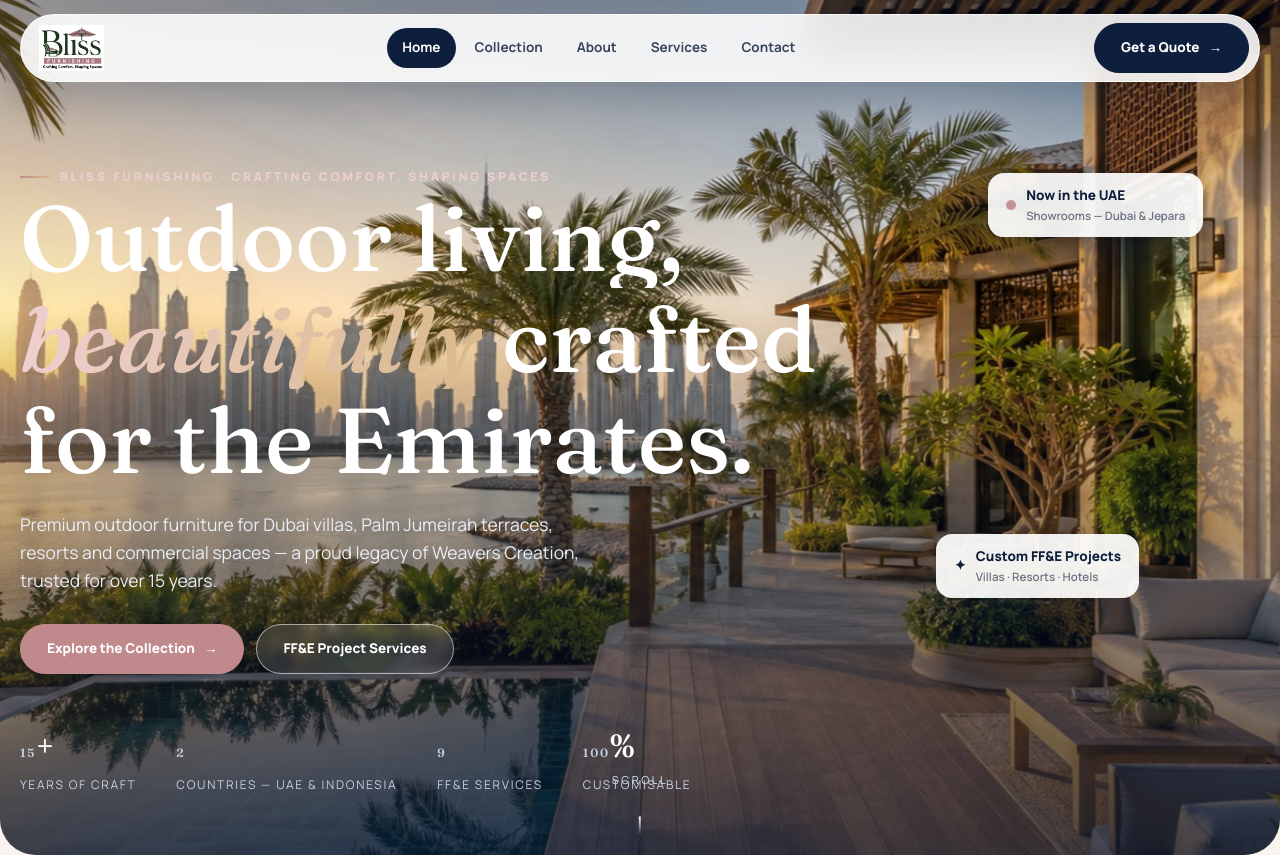
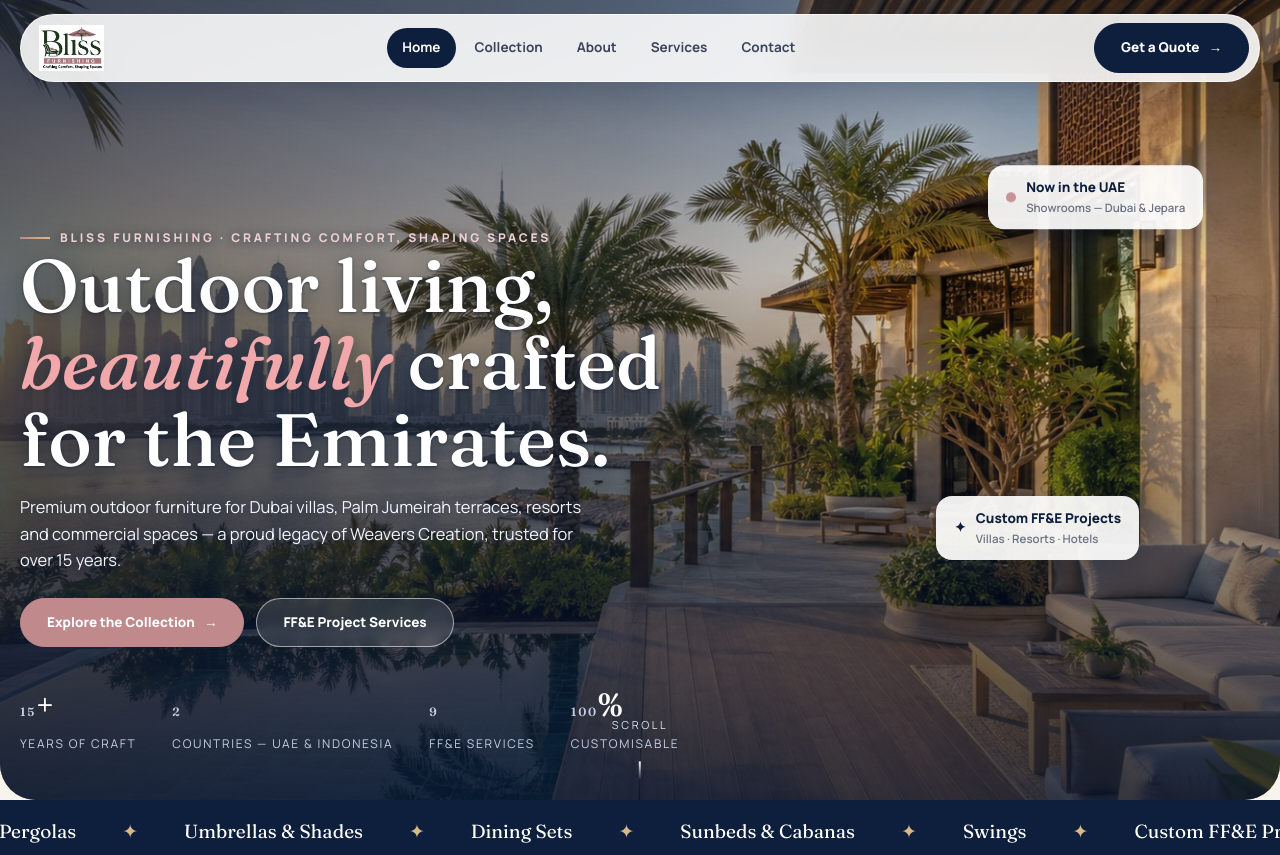
Before and after one commit to weavers2025ai-glitch/bliss-furnishing, a plain HTML site: page animated/index.html in a window 1280 px wide. Shown: the top 855 px of the page. Drawn offline with Linux system fonts and the light colour scheme.

Commit message:
Option C hero: fit to screen, readable headline, calmer animations

```diff
--- a/animated/style.css
+++ b/animated/style.css
@@ -33,39 +33,38 @@ nav.main a.active{background:var(--navy);color:#fff}
 .btn.ghost:hover{background:#fff;color:var(--navy)}
 .burger{display:none;background:var(--navy);color:#fff;border:none;border-radius:999px;width:42px;height:42px;font-size:18px;cursor:pointer}
 /* ---------- hero ---------- */
-.hero{position:relative;min-height:100vh;display:flex;align-items:flex-end;color:#fff;overflow:hidden;border-radius:0 0 36px 36px}
+.hero{position:relative;height:100vh;height:100svh;min-height:620px;max-height:940px;display:flex;align-items:flex-end;color:#fff;overflow:hidden;border-radius:0 0 36px 36px}
 .hero .bg{position:absolute;inset:-6% 0}
-.hero .bg img{width:100%;height:100%;object-fit:cover;animation:kenburns 16s ease-in-out infinite alternate}
-@keyframes kenburns{from{transform:scale(1) translateY(0)}to{transform:scale(1.14) translateY(-2.5%)}}
-.hero::after{content:"";position:absolute;inset:0;background:linear-gradient(180deg,rgba(8,22,48,.34),rgba(8,22,48,0) 36%,rgba(8,22,48,.72));animation:grad 9s ease-in-out infinite alternate}
-@keyframes grad{from{opacity:.85}to{opacity:1}}
-.hero-in{position:relative;z-index:2;padding:160px 0 58px;width:100%}
-.hero h1{font-size:clamp(46px,7.4vw,92px);max-width:860px}
-.hero h1 .line{display:block;overflow:hidden}
-.hero h1 .line span{display:inline-block;animation:rise 1s cubic-bezier(.2,.8,.2,1) backwards}
-.hero h1 .line:nth-child(2) span{animation-delay:.14s}
-.hero h1 .line:nth-child(3) span{animation-delay:.28s}
-@keyframes rise{from{transform:translateY(110%)}to{transform:translateY(0)}}
-.hero h1 em{font-style:italic;background:linear-gradient(92deg,var(--rose2),var(--gold));-webkit-background-clip:text;background-clip:text;color:transparent}
-.hero p{max-width:570px;font-size:17.5px;color:#e9edf6;margin:20px 0 30px;animation:fadeUp 1s .5s backwards}
+.hero .bg img{width:100%;height:100%;object-fit:cover;animation:kenburns 26s ease-in-out infinite alternate}
+@keyframes kenburns{from{transform:scale(1)}to{transform:scale(1.06)}}
+.hero::after{content:"";position:absolute;inset:0;background:linear-gradient(180deg,rgba(8,22,48,.38),rgba(8,22,48,.05) 34%,rgba(8,22,48,.78)),linear-gradient(96deg,rgba(8,22,48,.62) 0%,rgba(8,22,48,.28) 46%,rgba(8,22,48,0) 72%)}
+.hero-in{position:relative;z-index:2;padding:118px 0 44px;width:100%}
+.hero h1{font-size:clamp(40px,6vw,74px);max-width:780px;line-height:1.04;text-shadow:0 3px 26px rgba(8,22,48,.55),0 1px 3px rgba(8,22,48,.5)}
+.hero .eyebrow{color:#ffe1e2;text-shadow:0 1px 10px rgba(8,22,48,.65)}
+.hero h1 .line{display:block}
+.hero h1 .line span{display:inline-block;animation:fadeUp .9s ease backwards}
+.hero h1 .line:nth-child(2) span{animation-delay:.15s}
+.hero h1 .line:nth-child(3) span{animation-delay:.3s}
+.hero h1 em{font-style:italic;color:#f0a8ab;text-shadow:0 2px 18px rgba(8,22,48,.6)}
+.hero p{max-width:570px;font-size:16.5px;color:#f2f5fb;margin:16px 0 24px;animation:fadeUp 1s .5s backwards;text-shadow:0 1px 12px rgba(8,22,48,.7)}
 .hero-cta{display:flex;gap:12px;flex-wrap:wrap;animation:fadeUp 1s .65s backwards}
 @keyframes fadeUp{from{opacity:0;transform:translateY(24px)}}
 .float-chip{position:absolute;z-index:3;background:rgba(255,255,255,.92);color:var(--navy);border-radius:16px;padding:12px 18px;font-weight:800;font-size:13.5px;box-shadow:0 18px 36px rgba(8,22,48,.28);display:flex;gap:10px;align-items:center;animation:floaty 5.5s ease-in-out infinite}
 .float-chip small{display:block;font-weight:600;color:var(--muted);font-size:11.5px}
 .float-chip .dot{width:10px;height:10px;border-radius:50%;background:var(--rose);animation:blink 1.8s infinite}
 @keyframes blink{0%,100%{opacity:1}50%{opacity:.35}}
-@keyframes floaty{0%,100%{transform:translateY(0)}50%{transform:translateY(-13px)}}
+@keyframes floaty{0%,100%{transform:translateY(0)}50%{transform:translateY(-6px)}}
 .chip1{top:21%;right:6%}
 .chip2{bottom:30%;right:11%;animation-delay:1.4s}
 .scroll-hint{position:absolute;left:50%;bottom:20px;transform:translateX(-50%);z-index:3;color:#dbe4f5;font-size:11px;letter-spacing:2.6px;text-transform:uppercase;text-align:center}
 .scroll-hint::after{content:"";display:block;width:1.5px;height:38px;margin:8px auto 0;background:linear-gradient(#fff,transparent);animation:drip 1.8s ease-in-out infinite}
 @keyframes drip{0%{transform:scaleY(0);transform-origin:top}55%{transform:scaleY(1);transform-origin:top}56%{transform-origin:bottom}100%{transform:scaleY(0);transform-origin:bottom}}
-.hero-stats{display:flex;gap:40px;margin-top:46px;flex-wrap:wrap;animation:fadeUp 1s .8s backwards}
+.hero-stats{display:flex;gap:36px;margin-top:32px;flex-wrap:wrap;animation:fadeUp 1s .8s backwards}
 .hero-stats b{font-family:'Fraunces',serif;font-size:32px;display:block}
 .hero-stats span{font-size:12px;letter-spacing:1.7px;text-transform:uppercase;color:#c6d0e4}
 /* ---------- marquee ---------- */
 .marquee{background:var(--navy);color:#fff;overflow:hidden;padding:16px 0}
-.marquee .track{display:flex;gap:46px;white-space:nowrap;width:max-content;animation:mq 30s linear infinite;font-family:'Fraunces',serif;font-size:19px}
+.marquee .track{display:flex;gap:46px;white-space:nowrap;width:max-content;animation:mq 44s linear infinite;font-family:'Fraunces',serif;font-size:19px}
 .marquee i{color:var(--gold);font-style:normal}
 @keyframes mq{to{transform:translateX(-50%)}}
 /* ---------- sections & reveal ---------- */
```
